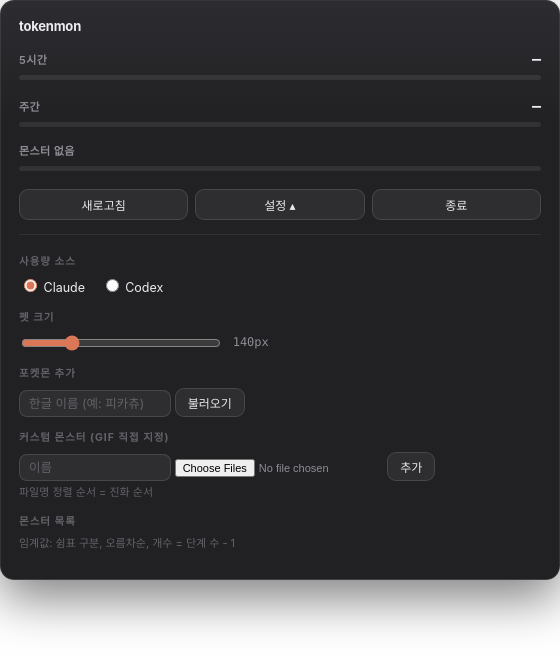
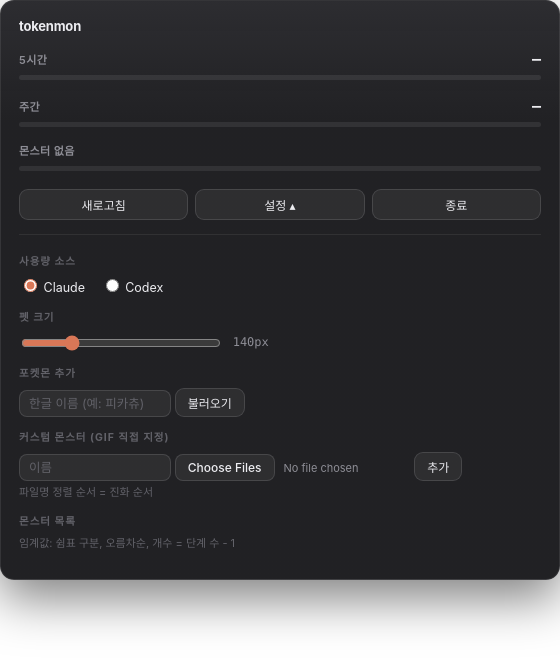
Before and after one commit to Kimsoo0119/tokenmon, an Electron app: page src/panel/panel.html in a window 560 px wide. Both pictures are taken after a click on the button "설정 ▾". Drawn offline with Linux system fonts and the light colour scheme; no server answers.

Commit message:
패널에 Pretendard 폰트를 적용하고 파일 선택 버튼을 스타일링합니다

```diff
--- a/src/panel/panel.html
+++ b/src/panel/panel.html
@@ -11,10 +11,11 @@
     --field: rgba(255, 255, 255, .06);
     --field-line: rgba(255, 255, 255, .12);
     --mono: ui-monospace, 'SF Mono', Menlo, monospace;
+    --sans: 'Pretendard Variable', Pretendard, -apple-system, 'Apple SD Gothic Neo', sans-serif;
   }
   * { box-sizing: border-box; }
   html, body { margin: 0; background: transparent; overflow: hidden; }
-  body { font: 13px/1.45 -apple-system, 'Apple SD Gothic Neo', sans-serif;
+  body { font: 13px/1.45 var(--sans);
     color: var(--text); -webkit-font-smoothing: antialiased; }
 
   #card { background: linear-gradient(180deg, rgba(38,38,42,.97), var(--bg) 120px);
@@ -45,7 +46,7 @@
   .btns { display: flex; gap: 7px; margin-top: 14px; }
   button { flex: 1; background: var(--field); color: var(--text);
     border: 1px solid var(--field-line); border-radius: 9px; padding: 6px 0;
-    font: 500 12px -apple-system, 'Apple SD Gothic Neo', sans-serif; cursor: pointer;
+    font: 500 12px var(--sans); cursor: pointer;
     transition: background .12s, border-color .12s; }
   button:hover { background: rgba(255,255,255,.11); border-color: rgba(255,255,255,.18); }
   button:active { background: rgba(255,255,255,.15); }
@@ -64,7 +65,7 @@
   input[type=radio], input[type=range] { accent-color: var(--accent); }
   #settings-sec input[type=text] { width: 152px; background: var(--field); color: var(--text);
     border: 1px solid var(--field-line); border-radius: 8px; padding: 5px 9px;
-    font: 12.5px -apple-system, 'Apple SD Gothic Neo', sans-serif; outline: none;
+    font: 12.5px var(--sans); outline: none;
     transition: border-color .12s; }
   #settings-sec input[type=text]:focus { border-color: var(--accent); }
   #settings-sec input[type=text]::placeholder { color: var(--faint); }
@@ -81,7 +82,12 @@
   #settings-sec .hint { color: var(--faint); font-size: 11px; margin-top: 4px; }
   #pet-size-label { font: 12px var(--mono); color: var(--muted); margin-left: 6px; }
   #poke-status { margin-left: 6px; color: var(--muted); font-size: 12px; }
-  input[type=file] { color: var(--muted); font-size: 11px; }
+  input[type=file] { color: var(--muted); font: 11px var(--sans); }
+  input[type=file]::file-selector-button { background: var(--field); color: var(--text);
+    border: 1px solid var(--field-line); border-radius: 8px; padding: 5px 12px;
+    margin-right: 9px; cursor: pointer; font: 500 12px var(--sans);
+    transition: background .12s; }
+  input[type=file]::file-selector-button:hover { background: rgba(255,255,255,.11); }
 </style>
 <div id="card">
   <h1><span>tokenmon <span class="src" id="src"></span></span><span class="err" id="err"></span></h1>
```
